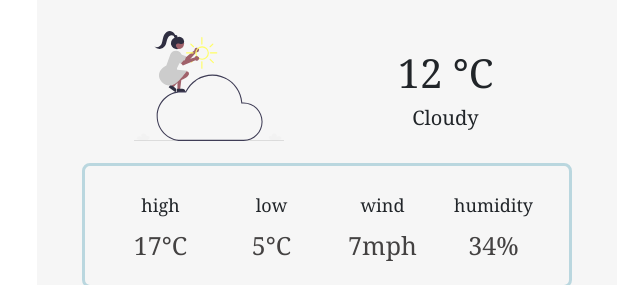
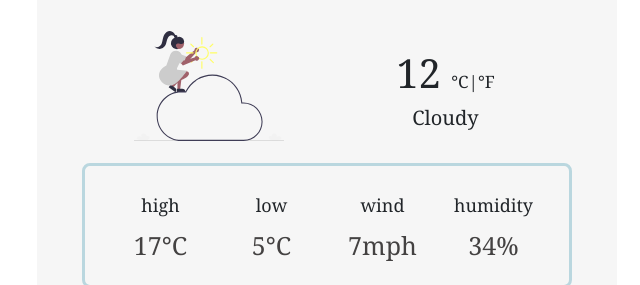
Before and after one commit to FatemeAmlahi/WeatherApp, a plain HTML site: page index.html in a window 1280 px wide. Shown: the part 176-461 px from the top of the page, 313-953 px from the left. Drawn offline with nearby package versions, Linux system fonts and the light colour scheme.

Commit message:
added fahrenheit

```diff
--- a/index.html
+++ b/index.html
@@ -24,7 +24,7 @@
             <img src="src/weather_app.svg" alt="picture" width="150px" />
           </div>
           <div class="col right">
-            <span id="temp"> 12 </span>°C
+            <span id="temp"> 12 </span> <small class="tempChange">°C|°F</small>
             <div class="state">Cloudy</div>
           </div>
         </div>
@@ -93,6 +93,7 @@
         rel="noopener noreferrer"
         >Open-source code</a
       >
+
       by Fateme Amlahi
     </p>
 
--- a/src/style.css
+++ b/src/style.css
@@ -29,6 +29,9 @@ p {
   text-align: center;
   font-size: 14px;
   text-decoration: none;
+}
+.tempChange {
+  font-size: 17px;
 }
 
 .content {
```
